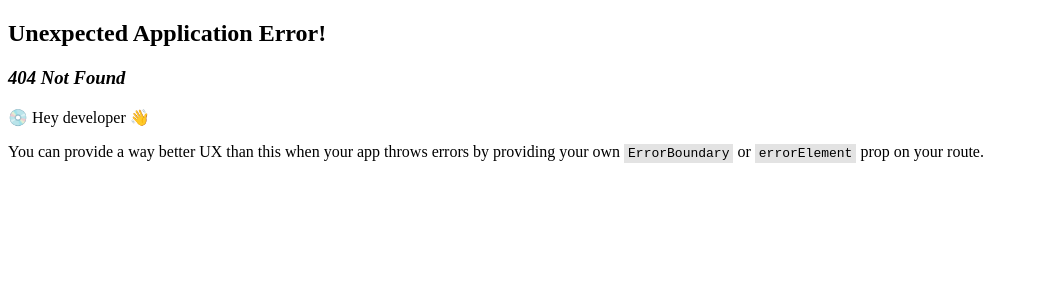
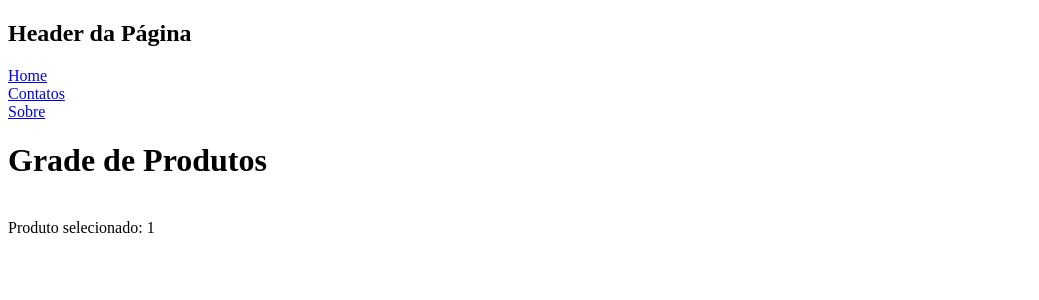
Before and after one commit to EdiJunior88/Sujeito_Programador_NextJS_do_zero_ao_avancado, a React (Vite) app in the folder ReactJS-Primeiro-APP/: page /produto/1 in a window 1280 px wide. Before the commit this address had no page. Shown: the top 300 px of the page, without its empty margins (0-1039 px from the left). Built offline with nearby package versions, Linux system fonts and the light colour scheme.

Commit message:
- Início da Jornada Configurando seu VsCode Mapa do curso
- Começando com ReactJS
Primeiros passos
Primeiro projeto
Propriedades e componente
Trabalhando com useState
Manipulando formulario
Praticando
useEffect
Requisições HTTP
Trabalhando com Rotas
Trabalhando com Rotas pt2

```diff
--- /dev/null
+++ b/ReactJS-Primeiro-APP/src/Pages/Erro/index.jsx
@@ -0,0 +1,21 @@
+import { Link } from "react-router-dom";
+
+const Erro = () => {
+  return (
+    <div>
+      <h1>Ooops!</h1>
+      <p>Hum... Parece que essa página não existe!</p>
+
+      <br />
+      <br />
+
+      <span>Você pode estar procurando:</span>
+      <br />
+      <Link to='/'>Home</Link>
+      <br />
+      <Link to='/contato'>Contato</Link>
+    </div>
+  );
+};
+
+export default Erro;
--- /dev/null
+++ b/ReactJS-Primeiro-APP/src/Pages/Produto/index.jsx
@@ -0,0 +1,15 @@
+import { useParams } from "react-router-dom";
+
+const Produto = () => {
+  const { id } = useParams();
+
+  return (
+    <div>
+      <h1>Grade de Produtos</h1>
+      <br />
+      <span>Produto selecionado: {id}</span>
+    </div>
+  );
+};
+
+export default Produto;
--- a/ReactJS-Primeiro-APP/src/Routes.jsx
+++ b/ReactJS-Primeiro-APP/src/Routes.jsx
@@ -3,6 +3,8 @@ import Home from "./Pages/Home";
 import Sobre from "./Pages/Sobre";
 import Contato from "./Pages/Contato";
 import Header from "./Components/Header";
+import Erro from "./Pages/Erro";
+import Produto from "./Pages/Produto";
 
 const router = createBrowserRouter([
   {
@@ -13,6 +15,7 @@ const router = createBrowserRouter([
         <Home />
       </>
     ),
+    errorElement: <Erro />,
   },
   {
     path: "/sobre",
@@ -32,6 +35,15 @@ const router = createBrowserRouter([
       </>
     ),
   },
+  {
+    path: "/produto/:id",
+    element: (
+      <>
+        <Header />
+        <Produto />
+      </>
+    ),
+  },
 ]);
 
 const Routes = () => {
```
